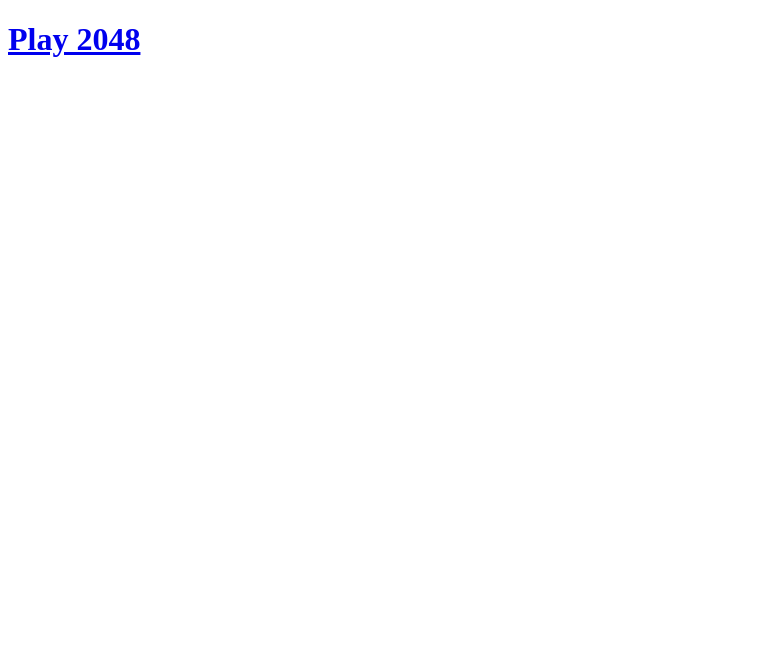
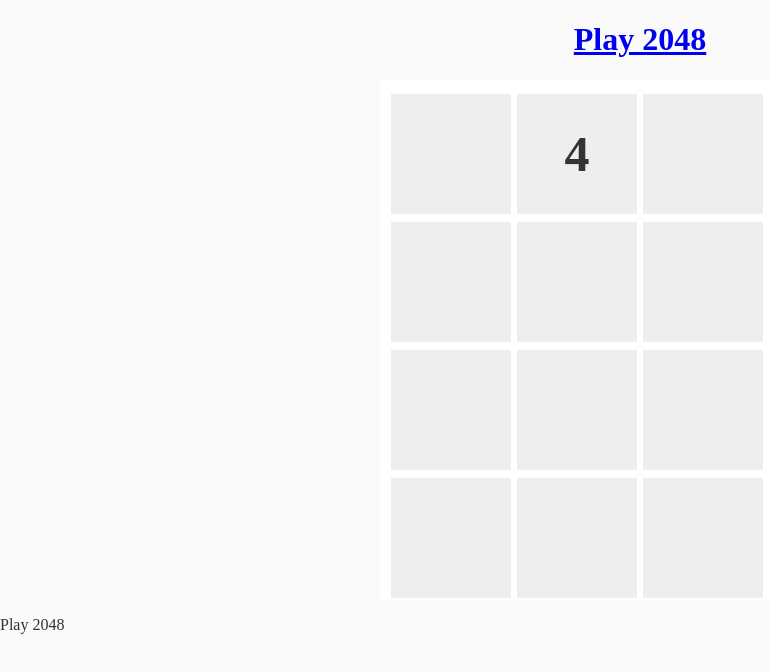
Before and after one commit to jonathansamines/simple-play2048, a website: page index.html in a window 1280 px wide. Shown: the whole page, without its empty margins (0-769 px from the left). Drawn offline with nearby package versions, Linux system fonts and the light colour scheme.

Commit message:
Creados estilos y estructura del tablero de juego principal

```diff
--- a/assets/css/play2048.css
+++ b/assets/css/play2048.css
@@ -0,0 +1,41 @@
+/*
+ * Play 2048
+ * Estilos del mini-juego 2048
+ * @author : Jonathan Samines;
+ */
+
+html, body{
+	background-color : #fafafa;
+	color : #333333;
+}
+
+header{
+	text-align : center;
+}
+
+
+.game-holder{
+	background-color : #ffffff;
+	height : 500px;
+	margin : 0 auto;
+	padding : 10px;
+	width : 500px;
+}
+
+.game-grid{}
+	.game-grid .game-row{}
+	.game-grid .game-row .game-column{
+		background-color : #eeeeee;
+		display : inline-block;
+		height : 120px;
+		margin : 4px 1px;
+		width : 120px;
+		cursor : pointer;
+
+		font-weight : bold;
+		font-size : 50px;
+		text-align : center;
+		line-height : 120px;
+
+		vertical-align: middle;
+	}
--- a/index.html
+++ b/index.html
@@ -3,6 +3,9 @@
 <head>
 	<meta charset='UTF-8' />
 	<title>Play 2048</title>
+
+	<link rel='stylesheet' href='libs/normalize.css/normalize.css' />
+	<link rel='stylesheet' href='assets/css/play2048.css' />
 </head>
 <body>
 	<header>
@@ -15,7 +18,9 @@
 			<section class='game-grid'>
 				<div class='game-row'>
 					<span class='game-column'></span>
-					<span class='game-column'></span>
+					<span class='game-column'>
+						4
+					</span>
 					<span class='game-column'></span>
 					<span class='game-column'></span>
 				</div>
@@ -40,5 +45,10 @@
 			</section>
 		</section>
 	</main>
+	<footer>
+		<p>Play 2048</p>
+	</footer>
+
+	<script src='assets/js/play2048.js'></script>
 </body>
 </html>
```
